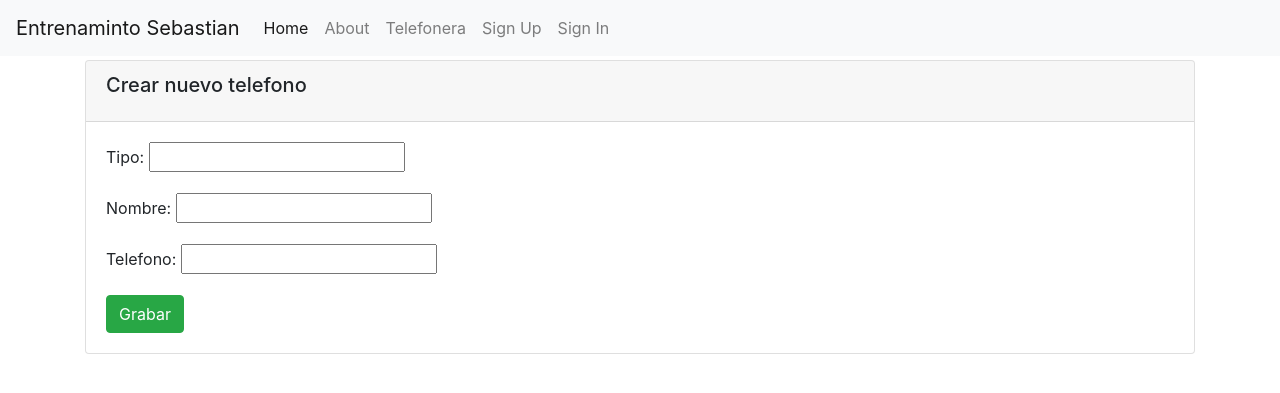
After one commit to hernanramirez/entrenaminto_sebastian, a Django app: page /telefonos/create/ in a window 1280 px wide. The commit adds this page. Shown: the top 393 px of the page. Run offline with Django 3.2, Linux system fonts and the light colour scheme; some libraries are stand-ins or nearby versions.

Commit message:
Ejemplo Cud

```diff
--- a/config/urls.py
+++ b/config/urls.py
@@ -16,6 +16,8 @@ urlpatterns = [
     path("users/", include("entrenaminto_sebastian.users.urls", namespace="users")),
     path("accounts/", include("allauth.urls")),
     # Your stuff: custom urls includes go here
+    path("telefonos/", include("entrenaminto_sebastian.telefonera_app.urls")),
+
 ] + static(settings.MEDIA_URL, document_root=settings.MEDIA_ROOT)
 
 
--- a/entrenaminto_sebastian/telefonera_app/models.py
+++ b/entrenaminto_sebastian/telefonera_app/models.py
@@ -8,3 +8,6 @@ class Telefono(models.Model):
     tipo = StatusField(choices_name='TIPO_CHOICES')
     nombre = models.CharField(max_length=100)
     telefono = models.CharField(max_length=20)
+
+    class Meta:
+        ordering = ['pk']
--- /dev/null
+++ b/entrenaminto_sebastian/telefonera_app/urls.py
@@ -0,0 +1,12 @@
+from django.urls import path
+from entrenaminto_sebastian.telefonera_app.views import telefonera
+
+app_name = "telefonera_app"
+
+urlpatterns = [
+    path('', telefonera.TelefonoListView.as_view(), name='telefonera-list'),
+    path('create/', telefonera.TelefonoCreateView.as_view(), name='telefonera-create'),
+    path('detail/<int:pk>', telefonera.TelefonoDetailView.as_view(), name='telefonera-detail'),
+    path('update/<int:pk>', telefonera.TelefonoUpdateView.as_view(), name='telefonera-update'),
+    path('delete/<int:pk>', telefonera.TelefonoDeleteView.as_view(),name='telefonera-delete'),
+]
--- a/entrenaminto_sebastian/telefonera_app/views.py
+++ /dev/null
@@ -1,3 +0,0 @@
-from django.shortcuts import render
-
-# Create your views here.
--- /dev/null
+++ b/entrenaminto_sebastian/telefonera_app/views/telefonera.py
@@ -0,0 +1,64 @@
+# store/views.py
+from django.contrib.auth.decorators import login_required
+from django.utils.decorators import method_decorator
+# specific to this view
+from django.views.generic import ListView, CreateView, DetailView, UpdateView, DeleteView
+from django.core.paginator import Paginator, PageNotAnInteger, EmptyPage
+from django.urls import reverse_lazy
+
+from entrenaminto_sebastian.telefonera_app.models import Telefono
+
+
+class TelefonoListView(ListView):
+
+    model = Telefono
+    template_name = 'telefonera_app/telefonos/list.html'
+    context_object_name = 'telefonos'
+    paginate_by = 5
+
+    '''
+    def get_context_data(self, **kwargs):
+        context = super(BookListView, self).get_context_data(**kwargs)
+        books = self.get_queryset()
+        page = self.request.GET.get('page')
+        paginator = Paginator(books, self.paginate_by)
+        try:
+            books = paginator.page(page)
+        except PageNotAnInteger:
+            books = paginator.page(1)
+        except EmptyPage:
+            books = paginator.page(paginator.num_pages)
+        context['books'] = books
+        return context
+    '''
+
+class TelefonoCreateView(CreateView):
+    model = Telefono
+    template_name = 'telefonera_app/telefonos/form.html'
+    fields = ('tipo', 'nombre', 'telefono', )
+    success_url = reverse_lazy('telefonera_app:telefonera-list')
+
+
+class TelefonoDetailView(DetailView):
+
+    model = Telefono
+    template_name = 'telefonera_app/telefonos/detail.html'
+    context_object_name = 'telefono'
+
+
+class TelefonoUpdateView(UpdateView):
+
+    model = Telefono
+    template_name = 'telefonera_app/telefonos/form.html'
+    context_object_name = 'telefono'
+    fields = ('tipo', 'nombre', 'telefono', )
+
+    def get_success_url(self):
+        return reverse_lazy('telefonera_app:telefonera-list')
+
+
+class TelefonoDeleteView(DeleteView):
+    model = Telefono
+    context_object_name = 'telefono'
+    template_name = 'telefonera_app/telefonos/confirm_delete.html'
+    success_url = reverse_lazy('telefonera_app:telefonera-list')
--- a/entrenaminto_sebastian/templates/base.html
+++ b/entrenaminto_sebastian/templates/base.html
@@ -49,6 +49,11 @@
             <li class="nav-item">
               <a class="nav-link" href="{% url 'about' %}">About</a>
             </li>
+
+            <li class="nav-item">
+              <a class="nav-link" href="{% url 'telefonera_app:telefonera-list' %}">Telefonera</a>
+            </li>
+
             {% if request.user.is_authenticated %}
               <li class="nav-item">
                 {# URL provided by django-allauth/account/urls.py #}
--- /dev/null
+++ b/entrenaminto_sebastian/templates/telefonera_app/telefonos/form.html
@@ -0,0 +1,16 @@
+{% extends "base.html" %}
+
+{% block content %}
+<div class="card">
+    <div class="card-header">
+        <h5 class="card-title">Crear nuevo telefono</h5>
+    </div>
+    <div class="card-body">
+        <form method="post">
+            {% csrf_token %}
+            {{form.as_p}}
+            <button type="submit" class="btn btn-success">Grabar</button>
+        </form>
+    </div>
+</div>
+{% endblock %}
```
Also changed, not shown: entrenaminto_sebastian/templates/_pagination.html (added, +51 -0 lines), entrenaminto_sebastian/templates/telefonera_app/telefonos/confirm_delete.html (added, +30 -0 lines), entrenaminto_sebastian/templates/telefonera_app/telefonos/detail.html (added, +21 -0 lines), entrenaminto_sebastian/templates/telefonera_app/telefonos/list.html (added, +37 -0 lines), entrenaminto_sebastian/telefonera_app/views/__init__.py (added).
